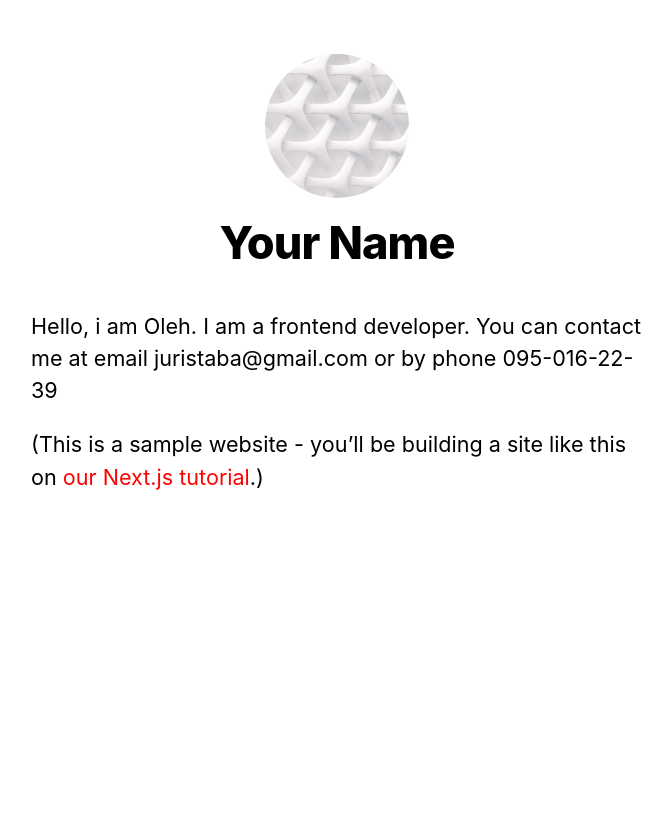
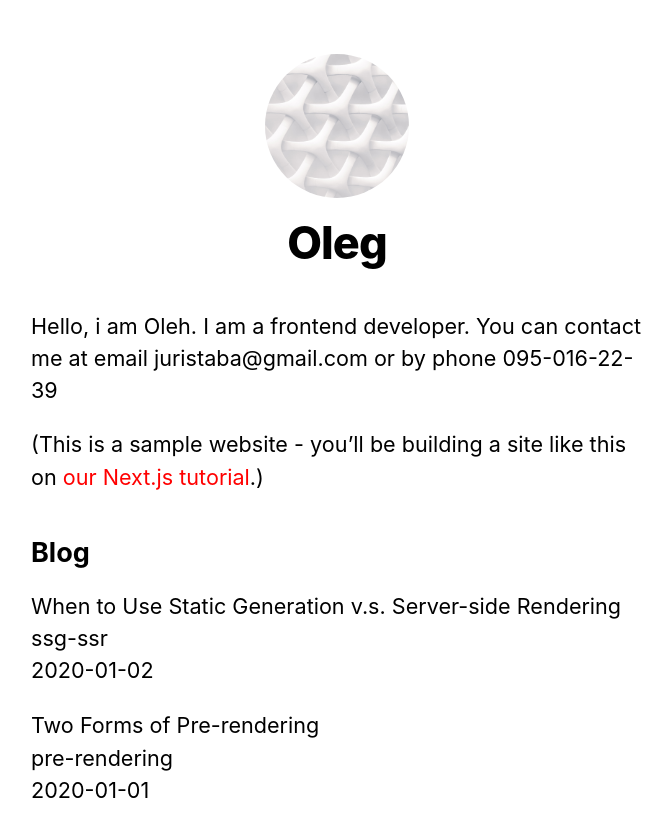
Before and after one commit to oabanin/nextjs-blog, a Next.js app: page / in a window 1280 px wide. Shown: the top 836 px of the page, without its empty margins (303-975 px from the left). Before the commit the page ends 800 px from the top, so only its background shows below. Built offline with nearby package versions, Linux system fonts and the light colour scheme.

Commit message:
add readme.md

```diff
--- a/components/layout.js
+++ b/components/layout.js
@@ -3,13 +3,14 @@
 import utilStyles from '../styles/utils.module.css'
 import Link from 'next/link'
 
-const name = 'Your Name'
+const name = 'Oleg'
 export const siteTitle = 'Next.js Sample Website'
 
 export default function Layout({ children, home }) {  // home передано из index.js, children - то что в компоненте layout
   return (
     <div className={styles.container}>
-      <Head>
+
+      <Head>{/*Общее для всех страниц обернутых этим комнонентом - добавляет всякий мусор*/}
         <link rel="icon" href="/favicon.ico" />
         <meta
           name="description"
@@ -25,7 +26,8 @@
         <meta name="twitter:card" content="summary_large_image" />
       </Head>
       <header className={styles.header}>
-        {home ? (
+
+        {home ? ( // если это домашняя страничка
           <>
             <img
               src="/images/profile.jpg"
@@ -34,7 +36,7 @@
             />
             <h1 className={utilStyles.heading2Xl}>{name}</h1>
           </>
-        ) : (
+        ) : (  // если это не домашняя страничка ставим ссылку на домашнюю на изображении
           <>
             <Link href="/">
               <a>
@@ -53,8 +55,10 @@
           </>
         )}
       </header>
-      <main>{children}</main>
-      {!home && (
+
+      <main>{children}</main> {/*Сам компонент в обертке*/}
+
+      {!home && ( // если не домашняя страница еще одну ссілку лепим
         <div className={styles.backToHome}>
           <Link href="/">
             <a>← Back to home</a>
--- /dev/null
+++ b/lib/posts.js
@@ -0,0 +1,35 @@
+import fs from 'fs'
+import path from 'path'
+import matter from 'gray-matter'
+
+const postsDirectory = path.join(process.cwd(), 'posts')
+
+export function getSortedPostsData() {
+  // Get file names under /posts
+  const fileNames = fs.readdirSync(postsDirectory)
+  const allPostsData = fileNames.map(fileName => {
+    // Remove ".md" from file name to get id
+    const id = fileName.replace(/\.md$/, '')
+
+    // Read markdown file as string
+    const fullPath = path.join(postsDirectory, fileName)
+    const fileContents = fs.readFileSync(fullPath, 'utf8')
+
+    // Use gray-matter to parse the post metadata section
+    const matterResult = matter(fileContents)
+
+    // Combine the data with the id
+    return {
+      id,
+      ...matterResult.data
+    }
+  })
+  // Sort posts by date
+  return allPostsData.sort((a, b) => {
+    if (a.date < b.date) {
+      return 1
+    } else {
+      return -1
+    }
+  })
+}
--- a/package.json
+++ b/package.json
@@ -8,6 +8,7 @@
     "start": "next start"
   },
   "dependencies": {
+    "gray-matter": "^4.0.2",
     "next": "^10.0.0",
     "react": "16.13.1",
     "react-dom": "16.13.1"
--- a/pages/index.js
+++ b/pages/index.js
@@ -1,13 +1,25 @@
 import Head from 'next/head'
 import Layout, { siteTitle } from '../components/layout'
 import utilStyles from '../styles/utils.module.css'
+import { getSortedPostsData } from '../lib/posts' //api-шная функция для получения данных
 
-export default function Home() {
+export async function getStaticProps() { //асинхронная функция выполняющаяся перед рендерингом Home, получает данные и засовывает их в props, по типу HOC connect
+  const allPostsData = getSortedPostsData()
+  return {
+    props: {
+      allPostsData
+    }
+  }
+}
+
+export default function Home({allPostsData}) { // в пропсах данные от getStaticProps
   return (
-    <Layout home>
+    <Layout home> {/* Прокидываем переменную home=true через обертку layout. */}
+      			{/*Layout содержит логику отображения Home или отдельного поста в index.js, а также общую часть для first_post*/}
       <Head>
         <title>{siteTitle}</title>
       </Head>
+
       <section className={utilStyles.headingMd}>
         <p>Hello, i am Oleh. I am a frontend developer. You can contact me at email juristaba@gmail.com or by phone 095-016-22-39  </p>
         <p>
@@ -15,6 +27,22 @@
           <a href="https://nextjs.org/learn">our Next.js tutorial</a>.)
         </p>
       </section>
+
+       <section className={`${utilStyles.headingMd} ${utilStyles.padding1px}`}>
+        <h2 className={utilStyles.headingLg}>Blog</h2>
+        <ul className={utilStyles.list}>
+          {allPostsData.map(({ id, date, title }) => (
+            <li className={utilStyles.listItem} key={id}>
+              {title}
+              <br />
+              {id}
+              <br />
+              {date}
+            </li>
+          ))}
+        </ul>
+      </section>
+
     </Layout>
   )
 }
--- /dev/null
+++ b/posts/pre-rendering.md
@@ -0,0 +1,11 @@
+---
+title: 'Two Forms of Pre-rendering'
+date: '2020-01-01'
+---
+
+Next.js has two forms of pre-rendering: **Static Generation** and **Server-side Rendering**. The difference is in **when** it generates the HTML for a page.
+
+- **Static Generation** is the pre-rendering method that generates the HTML at **build time**. The pre-rendered HTML is then _reused_ on each request.
+- **Server-side Rendering** is the pre-rendering method that generates the HTML on **each request**.
+
+Importantly, Next.js lets you **choose** which pre-rendering form to use for each page. You can create a "hybrid" Next.js app by using Static Generation for most pages and using Server-side Rendering for others.
--- /dev/null
+++ b/posts/ssg-ssr.md
@@ -0,0 +1,19 @@
+---
+title: 'When to Use Static Generation v.s. Server-side Rendering'
+date: '2020-01-02'
+---
+
+We recommend using **Static Generation** (with and without data) whenever possible because your page can be built once and served by CDN, which makes it much faster than having a server render the page on every request.
+
+You can use Static Generation for many types of pages, including:
+
+- Marketing pages
+- Blog posts
+- E-commerce product listings
+- Help and documentation
+
+You should ask yourself: "Can I pre-render this page **ahead** of a user's request?" If the answer is yes, then you should choose Static Generation.
+
+On the other hand, Static Generation is **not** a good idea if you cannot pre-render a page ahead of a user's request. Maybe your page shows frequently updated data, and the page content changes on every request.
+
+In that case, you can use **Server-Side Rendering**. It will be slower, but the pre-rendered page will always be up-to-date. Or you can skip pre-rendering and use client-side JavaScript to populate data.
```
Also changed, not shown: 2 other files (tests, documents, lock files or other folders).
